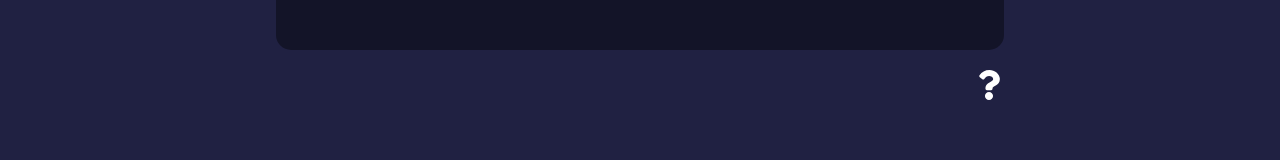
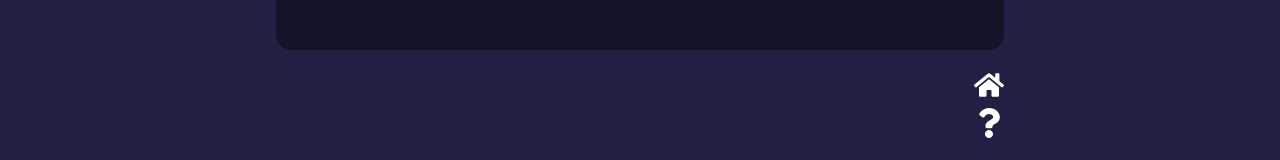
Before and after one commit to RossGoodliffe/front-to-back, a React (Create React App) app in the folder feedback-app/: page /about in a window 1280 px wide. Shown: the part 308-468 px from the top of the page. Built offline with nearby package versions, Linux system fonts and the light colour scheme.

Commit message:
Section 5 completed

```diff
--- a/feedback-app/src/App.js
+++ b/feedback-app/src/App.js
@@ -5,7 +5,8 @@ import Header from "./components/Header";
 import FeedbackList from './components/FeedbackList';
 import FeedbackStats from './components/FeedbackStats';
 import FeedbackForm from './components/FeedbackForm';
-import AboutIconLink from './components/AboutIconLink'
+import HomeIconLink from './components/HomeIconLink';
+import AboutIconLink from './components/AboutIconLink';
 import AboutPage from './pages/AboutPage';
 
 // Importing data
@@ -46,6 +47,7 @@ function App() {
                 <Route path="/about" element={<AboutPage />} />
             </Routes>
 
+            <HomeIconLink />
             <AboutIconLink />
         </div>
         </Router>
--- a/feedback-app/src/components/AboutIconLink.jsx
+++ b/feedback-app/src/components/AboutIconLink.jsx
@@ -5,6 +5,7 @@ import { FaQuestion } from 'react-icons/fa';
 function AboutIconLink() {
     return (
         <div className="about-link">
+
             <Link to="/about">
                 <FaQuestion size={30} />
             </Link>
--- /dev/null
+++ b/feedback-app/src/components/HomeIconLink.jsx
@@ -0,0 +1,15 @@
+import React from 'react';
+import { Link } from 'react-router-dom';
+import { FaHome } from 'react-icons/fa';
+
+function HomeIconLink() {
+    return (
+      <div className="about-link">
+          <Link exact to="/">
+              <FaHome size={30} />
+          </Link>
+      </div>
+    )
+}
+
+export default HomeIconLink
--- a/feedback-app/src/index.css
+++ b/feedback-app/src/index.css
@@ -187,6 +187,7 @@ input:focus {
 
 /* FIX: Remove position: absolute to keep about icon at the bottom of the
  * document */
+
 .about-link {
   display: flex;
   justify-content: flex-end;
```
Lines whose indentation alone changed are shown as unchanged.
